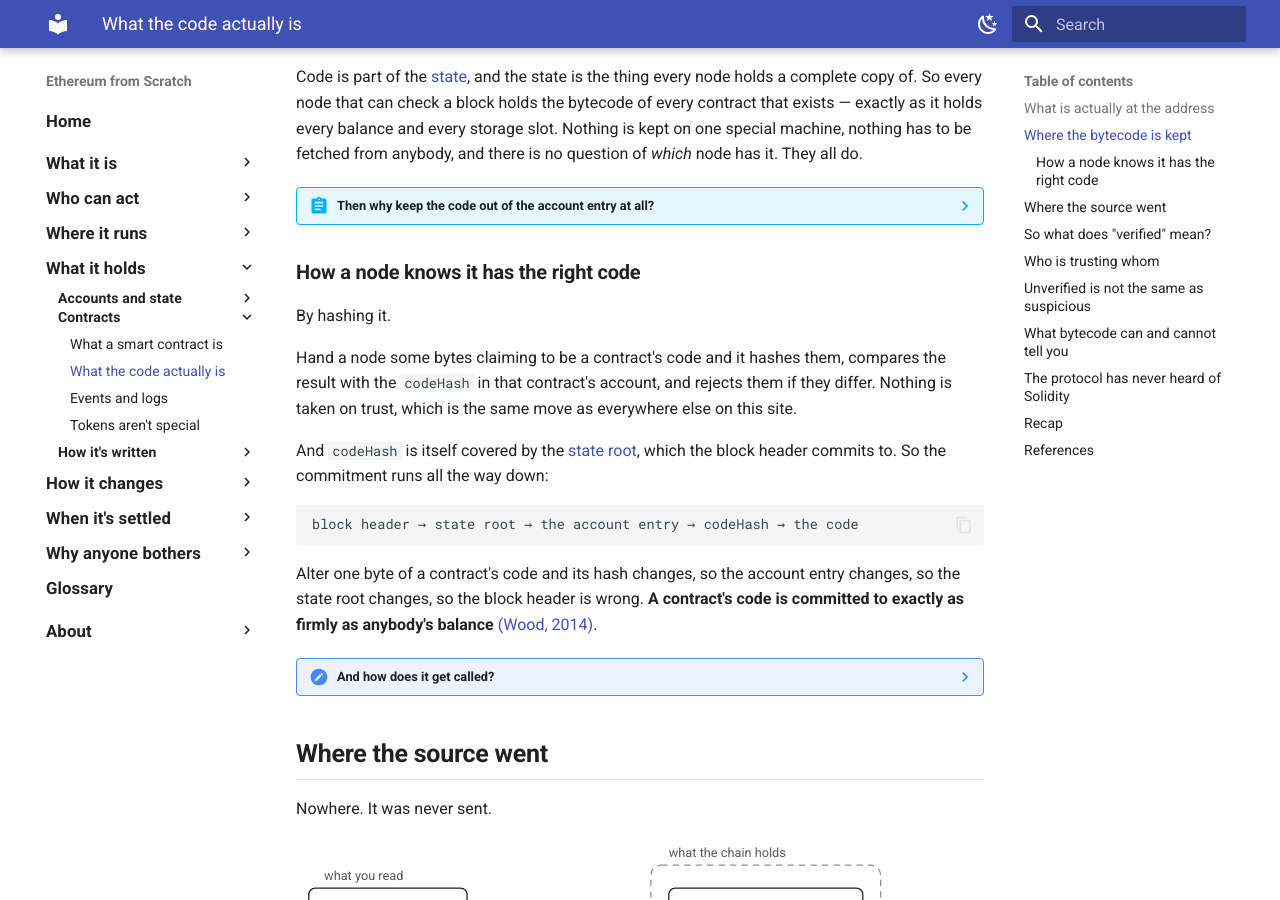
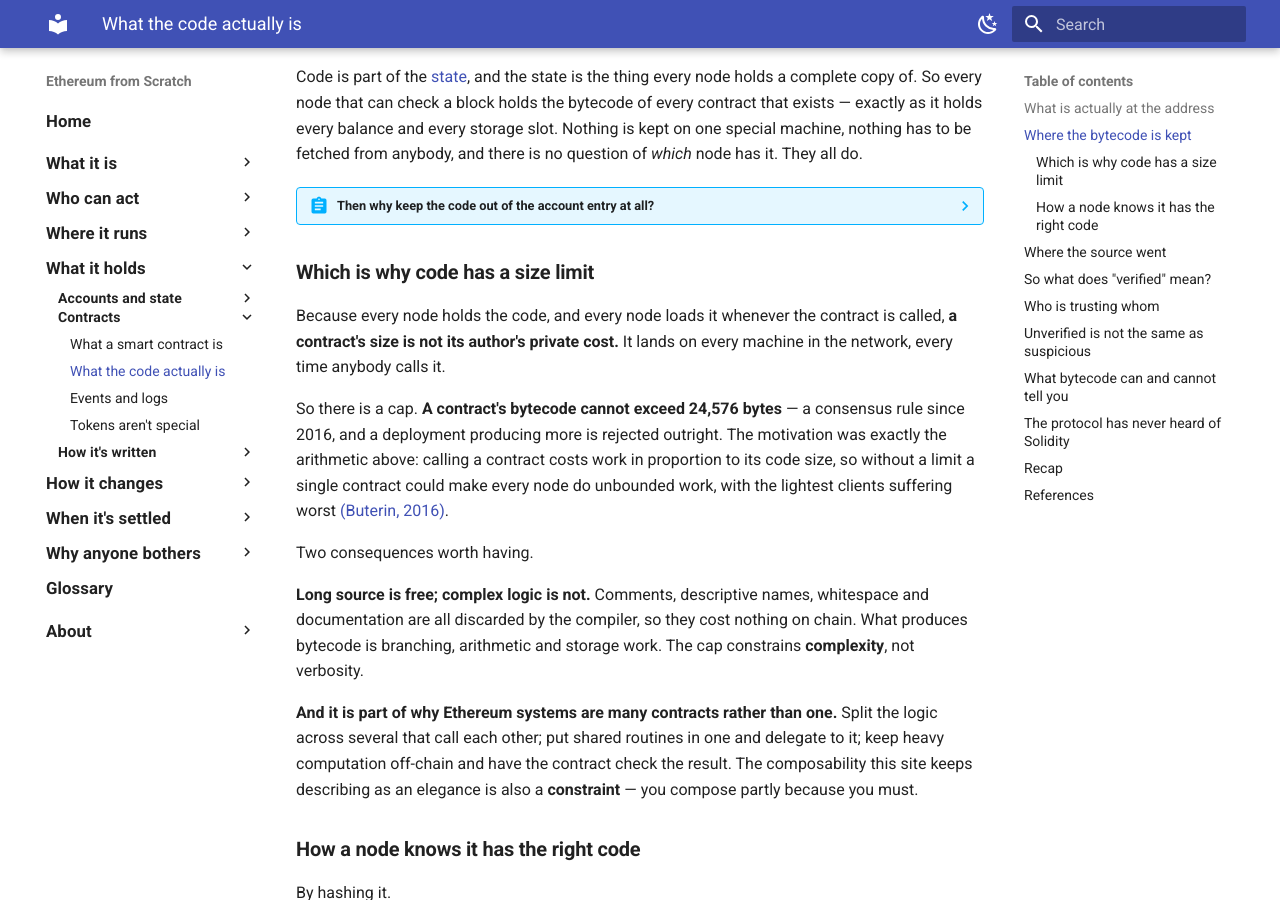
Before and after one commit to davide-stocco/ethereum-from-scratch, an MkDocs documentation site: the page built from docs/contracts/what-the-code-is.md, in a window 1280 px wide and 900 px high, scrolled down 1403 px. Built offline with MkDocs 1.6.1 and Material for MkDocs 9.7.7, drawn with Linux system fonts in a browser that asks for light colours; some of the changed text lies outside the part shown.

Commit message:
Add the code size cap, and what it forces
Placed directly after the section establishing that every node holds
every contract's code, because that is the premise the cap follows from:
if every node loads a contract's code whenever it is called, the size is
not the author's private cost. Hence the limit - 24,576 bytes, a
consensus rule since 2016, verified against EIP-170 along with its
motivation, which is exactly that arithmetic.

Two consequences stated. Long source is free while complex logic is not,
since comments and names are discarded and only branching, arithmetic
and storage work produce bytes - so the cap constrains complexity rather
than verbosity. And it is part of why Ethereum systems are many
contracts rather than one, which puts a useful edge on something the
site has been presenting as elegance: you compose partly because you
must.

```diff
--- a/docs/contracts/what-the-code-is.md
+++ b/docs/contracts/what-the-code-is.md
@@ -71,6 +71,18 @@ Code is part of the [state](../accounts/state.md), and the state is the thing ev
     **And code never changes.** Once deployed it is fixed, so unlike a balance
     it never needs rewriting — which makes it exactly the sort of thing to
     keep to one side and refer to, rather than carry around.
+
+### Which is why code has a size limit
+
+Because every node holds the code, and every node loads it whenever the contract is called, **a contract's size is not its author's private cost.** It lands on every machine in the network, every time anybody calls it.
+
+So there is a cap. **A contract's bytecode cannot exceed 24,576 bytes** — a consensus rule since 2016, and a deployment producing more is rejected outright. The motivation was exactly the arithmetic above: calling a contract costs work in proportion to its code size, so without a limit a single contract could make every node do unbounded work, with the lightest clients suffering worst [(Buterin, 2016)](#ref-eip170).
+
+Two consequences worth having.
+
+**Long source is free; complex logic is not.** Comments, descriptive names, whitespace and documentation are all discarded by the compiler, so they cost nothing on chain. What produces bytecode is branching, arithmetic and storage work. The cap constrains **complexity**, not verbosity.
+
+**And it is part of why Ethereum systems are many contracts rather than one.** Split the logic across several that call each other; put shared routines in one and delegate to it; keep heavy computation off-chain and have the contract check the result. The composability this site keeps describing as an elegance is also a **constraint** — you compose partly because you must.
 
 ### How a node knows it has the right code
 
@@ -226,6 +238,7 @@ Every language that targets Ethereum is an arrangement among people outside the
 - Reading verified source means trusting the explorer's comparison; you can repeat it yourself, which is what makes it trustworthy.
 - **Unverified is a cost, not a confession.** The contract works identically; you just have to read machine code.
 - Decompilers recover **structure, never meaning**. So: you can always read what a contract **does**, and never what it was **for**.
+- Code is **capped at 24,576 bytes**, because every node must load it when the contract is called. Verbosity is free; complexity is not — which is part of why systems are built from many contracts rather than one.
 - The protocol has **no notion of any language.** Solidity is a convention among people, like the ABI.
 
 **Next:** [Events and logs](events-and-logs.md) — the one thing a contract can write and cannot read.
@@ -236,6 +249,7 @@ Every language that targets Ethereum is an arrangement among people outside the
 
 <div class="sources" markdown>
 
+- <a id="ref-eip170"></a>**Buterin, V.** (2016). *EIP-170: Contract code size limit.* Ethereum Improvement Proposals. Caps a contract's code at 24,576 bytes, on the grounds that calling a contract costs work proportional to its code size and an uncapped contract would impose unbounded work on every node.  <https://eips.ethereum.org/EIPS/eip-170>
 - <a id="ref-solidity-metadata"></a>**Solidity documentation**, v0.8.26. *Contract metadata.* States that the compiler appends the IPFS hash of the canonical metadata file and the compiler version to the end of the runtime bytecode, encoded in CBOR with its length in the final two bytes. Version-pinned deliberately: the `latest` URL moves, and the default behaviour has changed between versions. <https://docs.soliditylang.org/en/v0.8.26/metadata.html>
 - <a id="ref-wood-2014"></a>**Wood, G.** (2014). *Ethereum: A secure decentralised generalised transaction ledger.* Ethereum project yellow paper. Specifies code as a byte array and the machine's behaviour over it, with no reference to any source language — Appendix H lists the instruction set that gives each byte its meaning. <https://ethereum.github.io/yellowpaper/paper.pdf>
 
```
